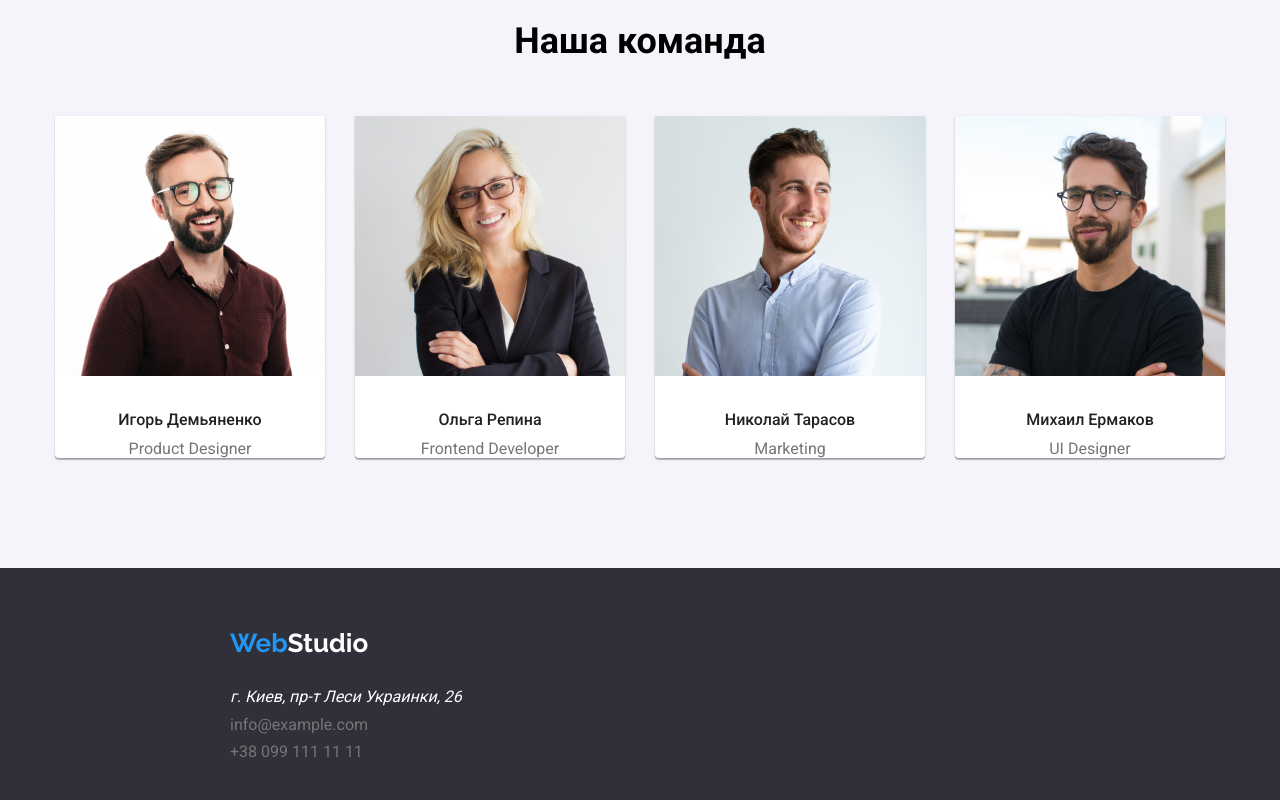
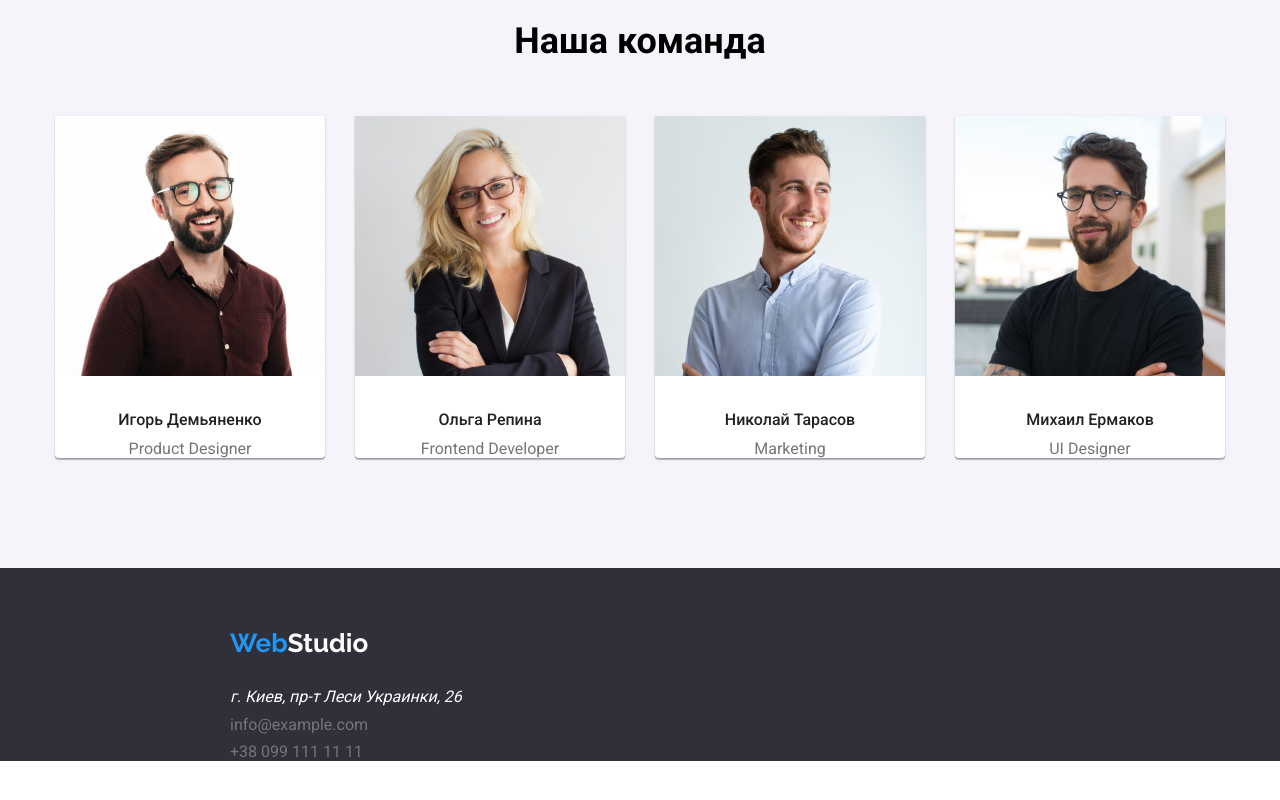
Before and after one commit to stasmartyn/goit-markup-hw-03, a plain HTML site: page index.html in a window 1280 px wide. Shown: the part 1537-2337 px from the top of the page. After the commit the page ends 2298 px from the top, so only its background shows below. Drawn offline with Linux system fonts and the light colour scheme.

Commit message:
Update style.css

```diff
--- a/css/style.css
+++ b/css/style.css
@@ -302,8 +302,7 @@ header {
 
 footer {
   background-color: var(--bacground-hero);
-  width: 1600px;
-  height: 252px;
+  min-width: 1600px;
 
   margin-top: 94px;
 }
```
